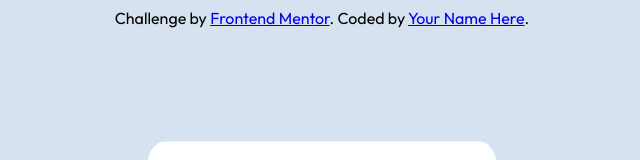
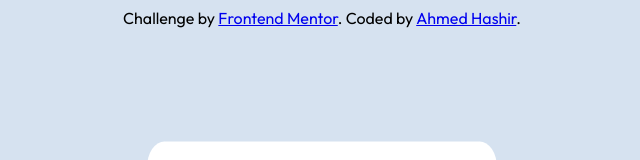
Before and after one commit to EngrAhmedHashir/Qr-Code_frontend_Challange, a plain HTML site: page index.html in a window 1280 px wide. Shown: the top 160 px of the page, 318-958 px from the left. Drawn offline with Linux system fonts and the light colour scheme.

Commit message:
Update index.html

```diff
--- a/index.html
+++ b/index.html
@@ -22,7 +22,7 @@
 
   <div class="attribution">
     Challenge by <a href="https://www.frontendmentor.io?ref=challenge" target="_blank">Frontend Mentor</a>.
-    Coded by <a href="#">Your Name Here</a>.
+    Coded by <a href="#">Ahmed Hashir</a>.
   </div>
 </body>
 </html>
```
